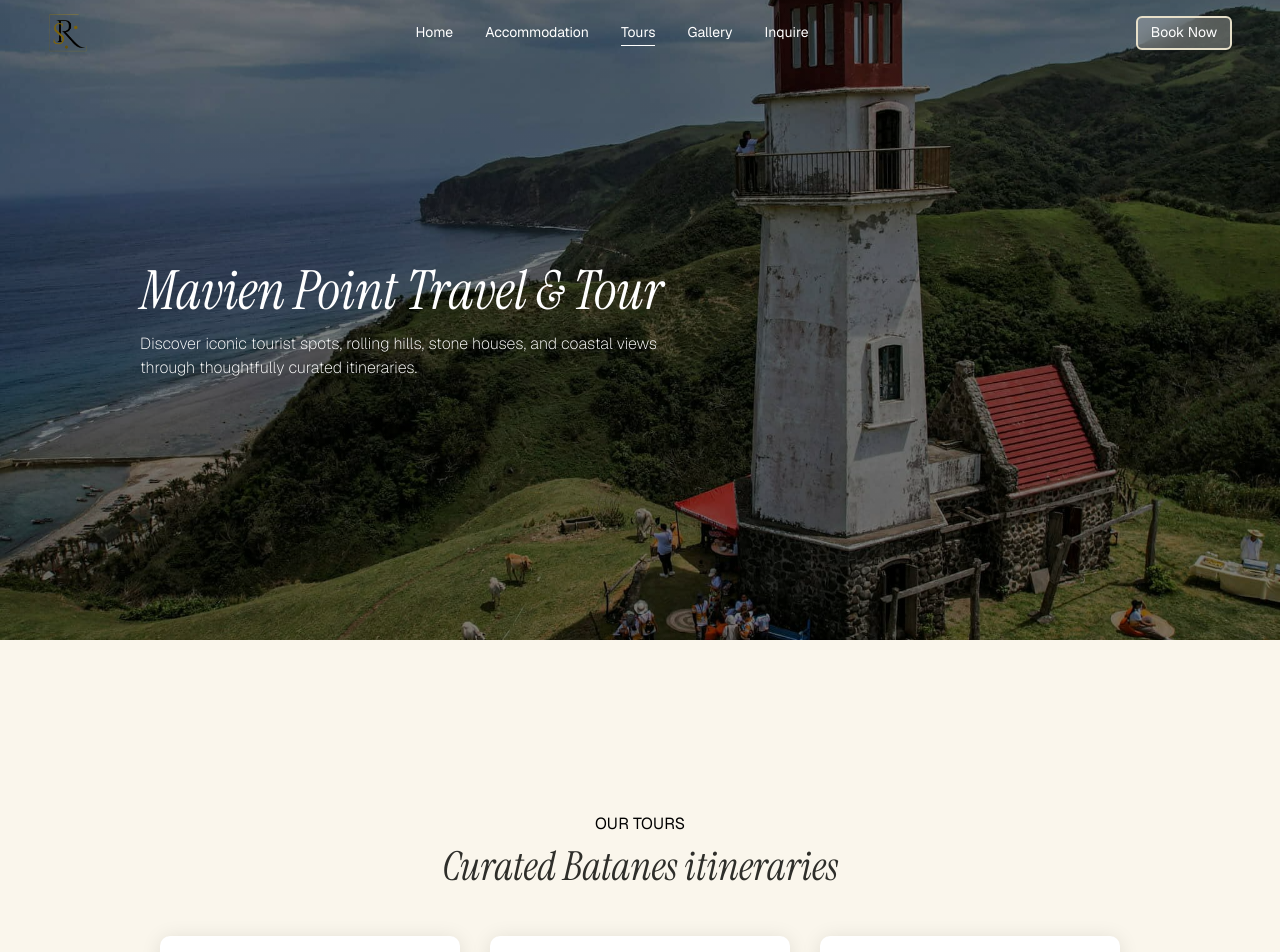
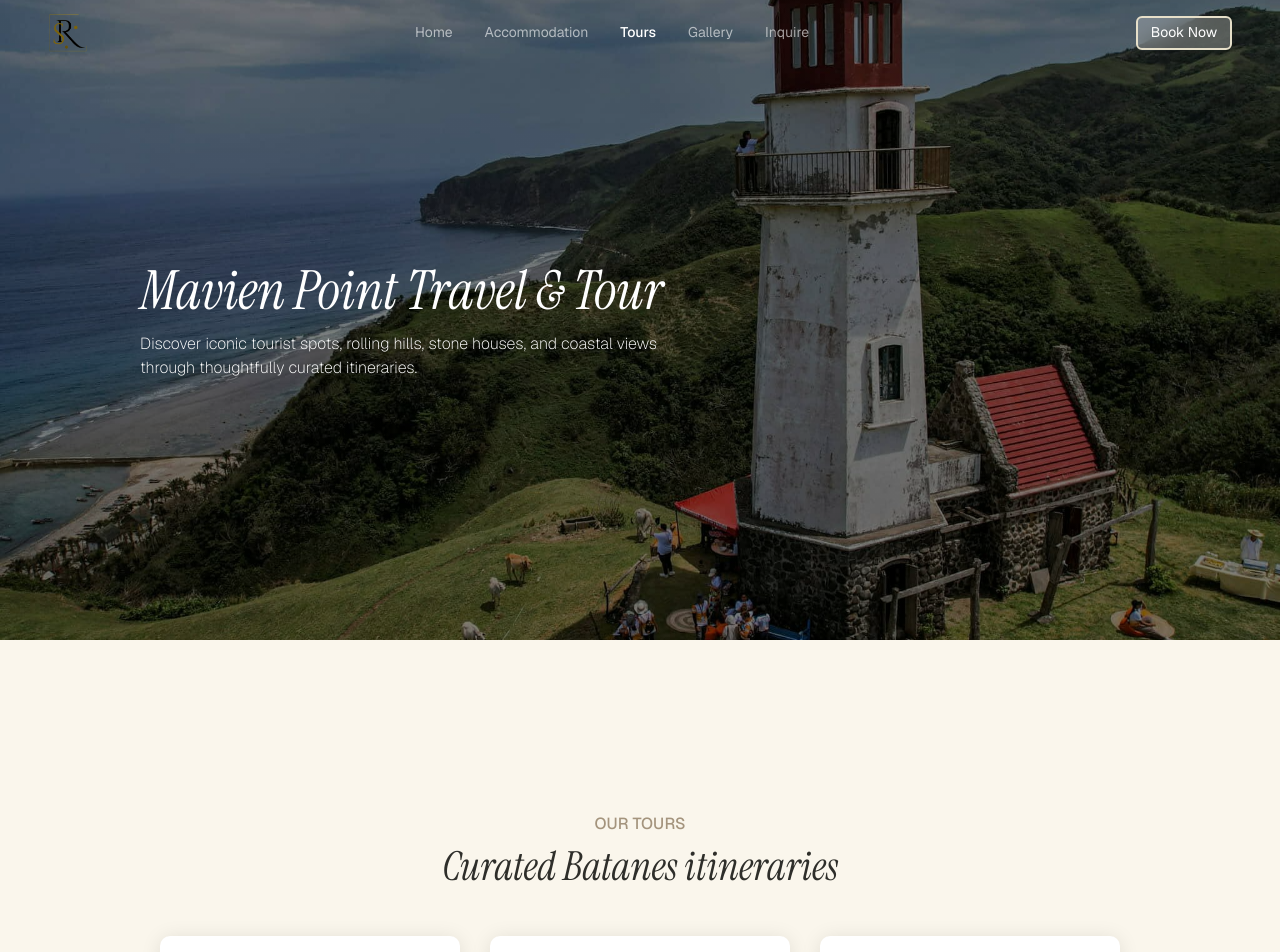
Before and after one commit to yogurtshaked/siayanrock, a React (Vite) app: page /tours in a window 1280 px wide. Shown: the top 952 px of the page. Built offline with nearby package versions, Linux system fonts and the light colour scheme.

Commit message:
Redesigned 'Inquire' page.

```diff
--- a/src/index.css
+++ b/src/index.css
@@ -27,6 +27,7 @@
 
   --color-text: #54452F;
   --color-section-title: #A4947D;
+  --color-background: #FAF6EC;
 }
 
 * {
@@ -63,7 +64,7 @@
 h2 {
   font-size: 54px;
   font-style: italic;
-  color: var(--color-blue);
+  color: #2E2E2A;
   line-height: 118%;
   letter-spacing: -0.24px;
   margin: 0 0 8px;
@@ -127,9 +128,21 @@
   color: white;
   text-decoration: none;
   font-size: 14px;
-  transition: color 0.3s ease;
+  font-weight: 400;
+  opacity: 0.6;
+  transition: opacity 0.3s ease, font-weight 0.3s ease;
 }
 
+/* Active link */
+.navbar-links a.active {
+  font-weight: 500;
+  opacity: 1;
+}
+
+/* Hover */
+.navbar-links a:hover {
+  opacity: 1;
+}
 /* Scrolled navbar */
 .navbar-scrolled .navbar-links a {
   color: var(--color-text);
@@ -140,25 +153,7 @@
   color: var(--color-text);
 }
 
-/* Underline */
-.navbar-links a::after {
-  content: "";
-  position: absolute;
-  left: 0;
-  bottom: -3px;
-  width: 0;
-  height: 1px;
-  background: currentColor;
-  transition: width 0.3s ease;
-}
 
-.navbar-links a:hover::after {
-  width: 100%;
-}
-
-.navbar-links a.active::after {
-  width: 100%;
-}
 
 .book-button {
   padding: 0.3rem 0.8rem;
@@ -180,8 +175,6 @@
   border: 1px solid #222;
   color: white;
 }
-
-
 
 
 /* ====================== Hero Section ======================*/
@@ -558,10 +551,10 @@
 
 /* ====================== Footer Section ======================*/
 .footer-section{
-  background: #FAF6EC;
+  background: var(--color-background);
   padding: 35px 140px;
   min-height: 100px;
-
+  border-top: 1px solid #E6DFC9;
   text-align: center;
 }
 
@@ -734,8 +727,7 @@
 
 .accommodation-rooms, .tours-packages{
   padding: 80px 160px;
-
-  background: #FAF6EC;
+  background: var(--color-background);
 
   display: flex;
   flex-direction: column;
@@ -1146,23 +1138,22 @@
 }
 
 /* ====================== Inquire Page ======================*/
-.inquire-page-content{
+
+.inquire-page-content {
   display: flex;
   flex-direction: column;
   gap: 4rem;
 }
-.inquire-grid{
+.inquire-grid {
   display: grid;
-  grid-template-columns: 1.3fr 1fr;
-  gap: 32px;
-  align-items: start;
+  grid-template-columns: 1fr;
+  width: 80%;
 }
-
-.inquire-card{
-  background: #FAF6EC;
-  border-radius: 16px;
+.inquire-card {
+  /*background: var(--color-background);
+  border: 1px solid #E6DFC9;*/
+  border-radius: 5px;
   padding: 40px 44px;
-  box-shadow: 0 10px 30px rgba(46,46,42,.06);
 }
 
 form{
@@ -1188,8 +1179,7 @@
   color: #6B6555;
 }
 .input-field input, .input-field select, .input-field textarea{
-  background: white;
-  border: 1px solid #E6DFC9;
+  background: #f4f4f4;
   border-radius: 6px;
   padding: 12px 14px;
   color: var(--text);
@@ -1212,35 +1202,35 @@
 }
 
 .submit-btn{
-  grid-column:1 / -1;
-  margin-top:6px;
-  justify-self:flex-start;
-  background:var(--blue-deep);
-  border:none;
-  color:#fff;
-  padding:14px 34px;
-  border-radius:100px;
-  font-size:14px;
-  font-weight:500;
-  cursor:pointer;
-  transition:background .2s;
+  grid-column: 1 / -1;
+  margin-top: 6px;
+  justify-self: flex-end;
+  background: black;
+  border: none;
+  color: #fff;
+  padding: 8px 22px;
+  border-radius: 5px;
+  font-size: 14px;
+  font-weight: 500;
+  cursor: pointer;
+  transition: background .2s;
 }
 
 .submit-btn:hover{
-  background:var(--blue);
+  background: rgb(36, 36, 36);
 }
 
 .side-col{
-  display:flex;
-  flex-direction:column;
-  gap:20px;
+  display: flex;
+  flex-direction: column;
+  gap: 20px;
 }
 
 .info-card{
-    background: #FAF6EC;
-    border-radius:16px;
-    padding:30px 32px;
-    box-shadow:0 10px 30px rgba(46,46,42,.06);
+  /*background: var(--color-background);
+  border: 1px solid #E6DFC9;*/
+  border-radius: 5px;
+  padding:30px 32px;
 }
 
 .info-card h3{
--- a/src/pages/Accommodation.tsx
+++ b/src/pages/Accommodation.tsx
@@ -17,7 +17,7 @@
 
             <div className='accommodation-rooms'>
                 <div className='accommodation-rooms-title'>
-                    <p>OUR ROOMS</p>
+                    <p className="section-title">OUR ROOMS</p>
                     <h3>Find your perfect room</h3>
                 </div>
 
--- a/src/pages/Inquire.tsx
+++ b/src/pages/Inquire.tsx
@@ -80,7 +80,7 @@
                             </form>
                         </div>
 
-                        <div className="side-col">
+                        {/*<div className="side-col">
                             <div className="info-card">
                                 <h3 className="serif">Reach us directly</h3>
                                 <div className="info-row">
@@ -101,7 +101,7 @@
                                 </div>
                             </div>
 
-                            <div className="map-card">
+                             <div className="map-card">
                                 <MapContainer
                                     center={position}
                                     zoom={13}
@@ -124,7 +124,7 @@
 
                                 </MapContainer>
                             </div>
-                        </div>
+                        </div>*/}
                     </div>
                 </div>
             </div>
--- a/src/pages/Tours.tsx
+++ b/src/pages/Tours.tsx
@@ -17,7 +17,7 @@
 
             <div className='tours-packages'>
                 <div className='tours-packages-title'>
-                    <p>OUR TOURS</p>
+                    <p className="section-title">OUR TOURS</p>
                     <h3>Curated Batanes itineraries</h3>
                 </div>
 
```
